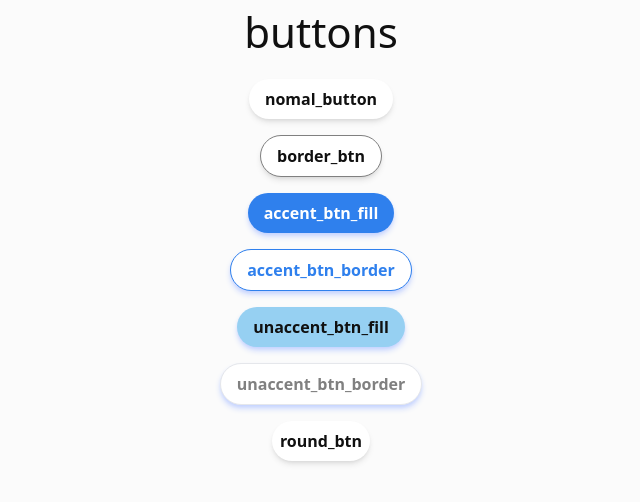
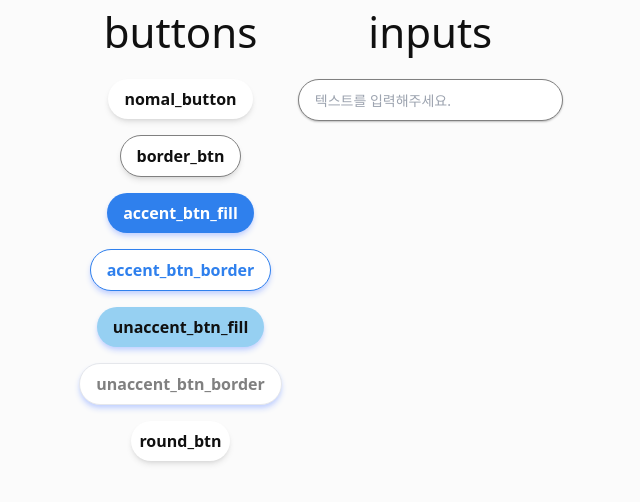
Before and after one commit to kimyoo04/seoul-competition, a Next.js app in the folder next/: page /components in a window 1280 px wide. Shown: the top 502 px of the page, without its empty margins (319-959 px from the left). Built offline with nearby package versions, Linux system fonts and the light colour scheme; no server answers; a web font is replaced by a local one.

Commit message:
feat: css 수정 후 components 페이지에 inputs 추가

```diff
--- a/next/pages/components/index.tsx
+++ b/next/pages/components/index.tsx
@@ -14,6 +14,11 @@ export default function BoardPage() {
           <button className="unaccent_btn_border">unaccent_btn_border</button>
           <button className="round_btn">round_btn</button>
         </div>
+
+        <div className="gap-4 col-center">
+          <h1 className="text-h2">inputs</h1>
+          <input className="textfield" placeholder="텍스트를 입력해주세요." />
+        </div>
       </div>
     </MainLayout>
   );
--- a/next/styles/textField.css
+++ b/next/styles/textField.css
@@ -1,9 +1,9 @@
 /* 공통 */
 input {
-  @apply p-2 transition-all duration-300 bg-white shadow-sm shadow-gray_3 rounded-3xl;
+  @apply px-4 py-2 transition-all duration-300 bg-white shadow-sm shadow-gray_3 rounded-3xl;
 }
 
 /* 커스텀 */
 .textfield {
-  @apply border border-gray_2 focus:border-main_color focus:outline-none;
+  @apply border border-gray_2 focus:border-main_color focus:outline-none placeholder:text-sm;
 }
```
